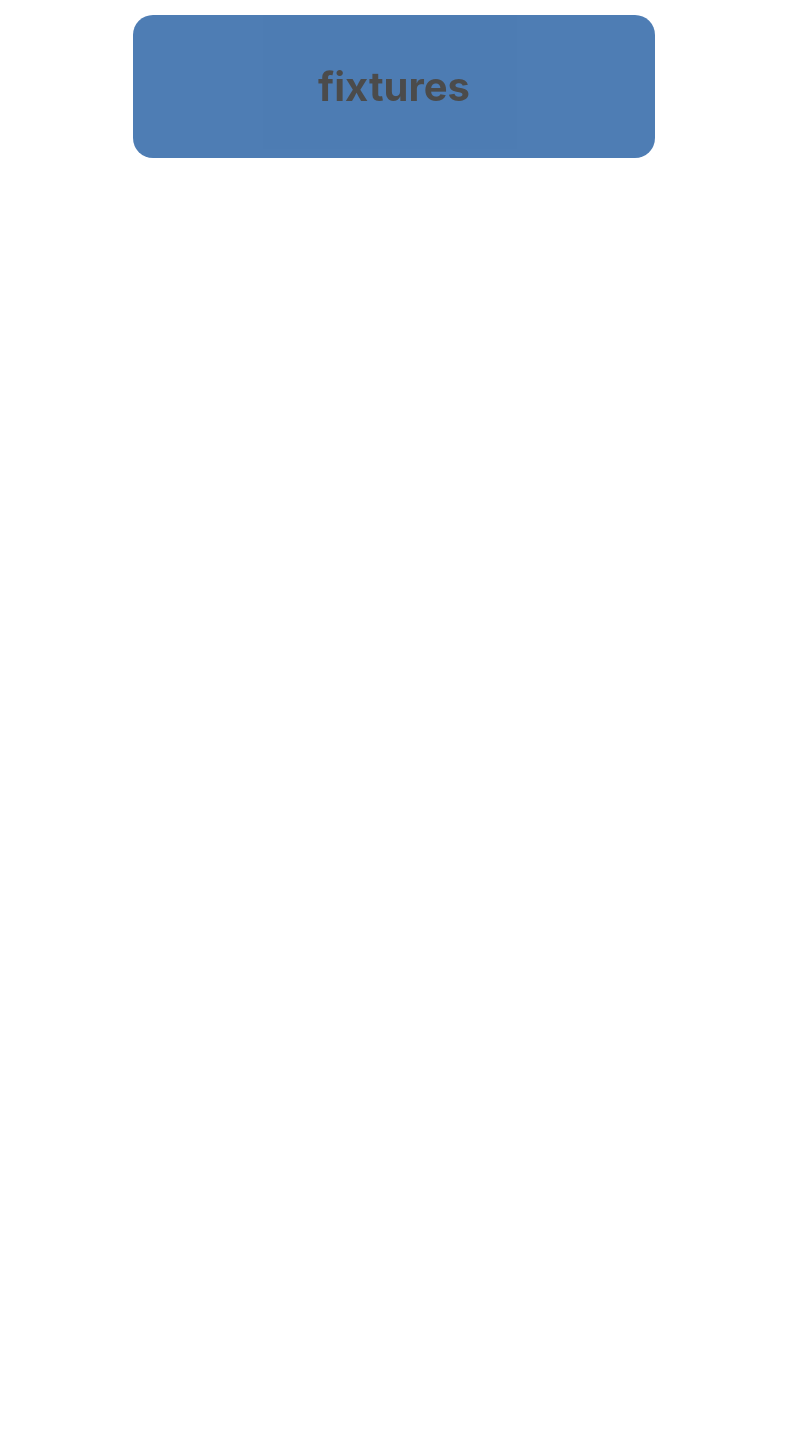
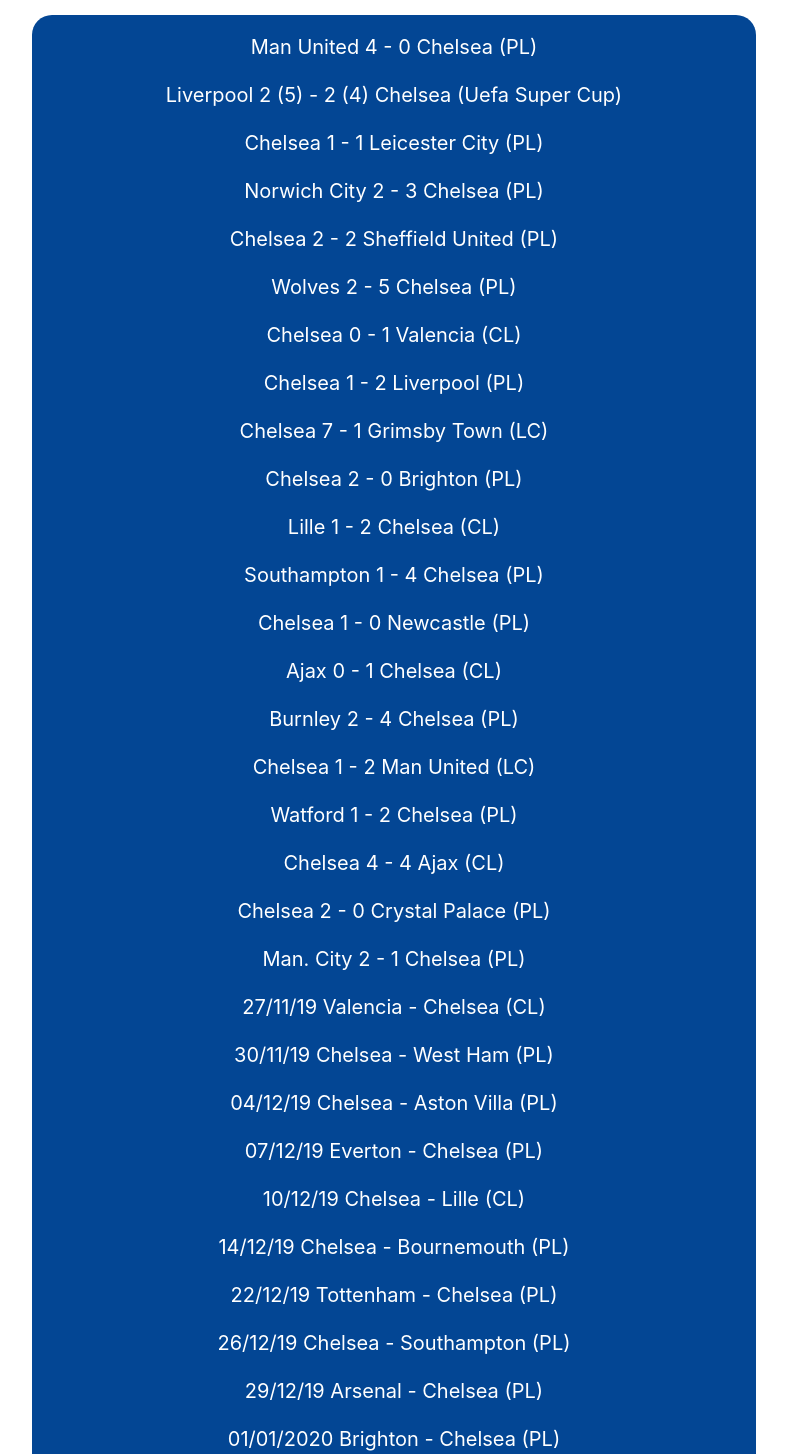
Before and after one commit to nickgc91/chelsea-app-client, a React (Create React App) app in the folder client/: page / in a window 1280 px wide. Shown: the part 360-1814 px from the top of the page, without its empty margins (246-1033 px from the left). Before the commit the page ends 800 px from the top, so only its background shows below. Built offline with nearby package versions, Linux system fonts and the light colour scheme.

Commit message:
added fixtures

```diff
--- a/client/src/components/Fixtures.js
+++ b/client/src/components/Fixtures.js
@@ -4,10 +4,71 @@ import "../css/home.css";
 class Fixtures extends React.Component {
   render() {
     return (
-          <div className="fixturesTable">
-          <h1>fixtures</h1>
-          </div>
-
+      <div className="fixturesTable">
+        <ul>
+          <li>
+            Man United 4 - 0 Chelsea (PL)
+          </li>
+          <br/><br/>
+          <li>Liverpool 2 (5) - 2 (4) Chelsea (Uefa Super Cup)</li>
+          <br/><br/>
+          <li>Chelsea 1 - 1 Leicester City (PL)</li>
+          <br/><br/>
+          <li>Norwich City 2  - 3 Chelsea (PL)</li>
+          <br/><br/>
+          <li>Chelsea 2 - 2 Sheffield United (PL)</li>
+          <br/><br/>
+          <li>Wolves 2 - 5 Chelsea (PL)</li>
+          <br/><br/>
+          <li>Chelsea 0 - 1 Valencia (CL)</li>
+          <br/><br/>
+          <li>Chelsea 1 - 2 Liverpool (PL)</li>
+          <br/><br/>
+          <li>Chelsea 7 - 1 Grimsby Town (LC)</li>
+          <br/><br/>
+          <li>Chelsea 2 - 0 Brighton (PL)</li>
+          <br/><br/>
+          <li>Lille 1 - 2 Chelsea (CL)</li>
+          <br/><br/>
+          <li>Southampton 1 - 4 Chelsea (PL)</li>
+          <br/><br/>
+          <li>Chelsea 1 - 0 Newcastle (PL)</li>
+          <br/><br/>
+          <li>Ajax 0 - 1 Chelsea (CL)</li>
+          <br/><br/>
+          <li>Burnley 2 - 4 Chelsea (PL)</li>
+          <br/><br/>
+          <li>Chelsea 1 - 2 Man United (LC)</li>
+          <br/><br/>
+          <li>Watford 1 - 2 Chelsea (PL)</li>
+          <br/><br/>
+          <li>Chelsea 4 - 4 Ajax (CL)</li>
+          <br/><br/>
+          <li>Chelsea 2 - 0 Crystal Palace (PL)</li>
+          <br/><br/>
+          <li>Man. City 2 - 1 Chelsea (PL)</li>
+          <br/><br/>
+          <li>27/11/19 Valencia - Chelsea (CL)</li>
+          <br/><br/>
+          <li>30/11/19 Chelsea - West Ham (PL)</li>
+          <br/><br/>
+          <li>04/12/19 Chelsea - Aston Villa (PL)</li>
+          <br/><br/>
+          <li>07/12/19 Everton - Chelsea (PL)</li>
+          <br/><br/>
+          <li>10/12/19 Chelsea - Lille (CL)</li>
+          <br/><br/>
+          <li>14/12/19 Chelsea - Bournemouth (PL)</li>
+          <br/><br/>
+          <li>22/12/19 Tottenham - Chelsea (PL)</li>
+          <br/><br/>
+          <li>26/12/19 Chelsea - Southampton (PL)</li>
+          <br/><br/>
+          <li>29/12/19 Arsenal - Chelsea (PL)</li>
+          <br/><br/>
+          <li>01/01/2020 Brighton - Chelsea (PL)</li>
+        </ul>
+      </div>
     );
   }
 }
--- a/client/src/css/home.css
+++ b/client/src/css/home.css
@@ -32,7 +32,7 @@
   padding: 20px;
   grid-area: team;
   text-align: center;
-  opacity: 0.7;
+  color: white;
 }
 
 .leagueTable {
```
